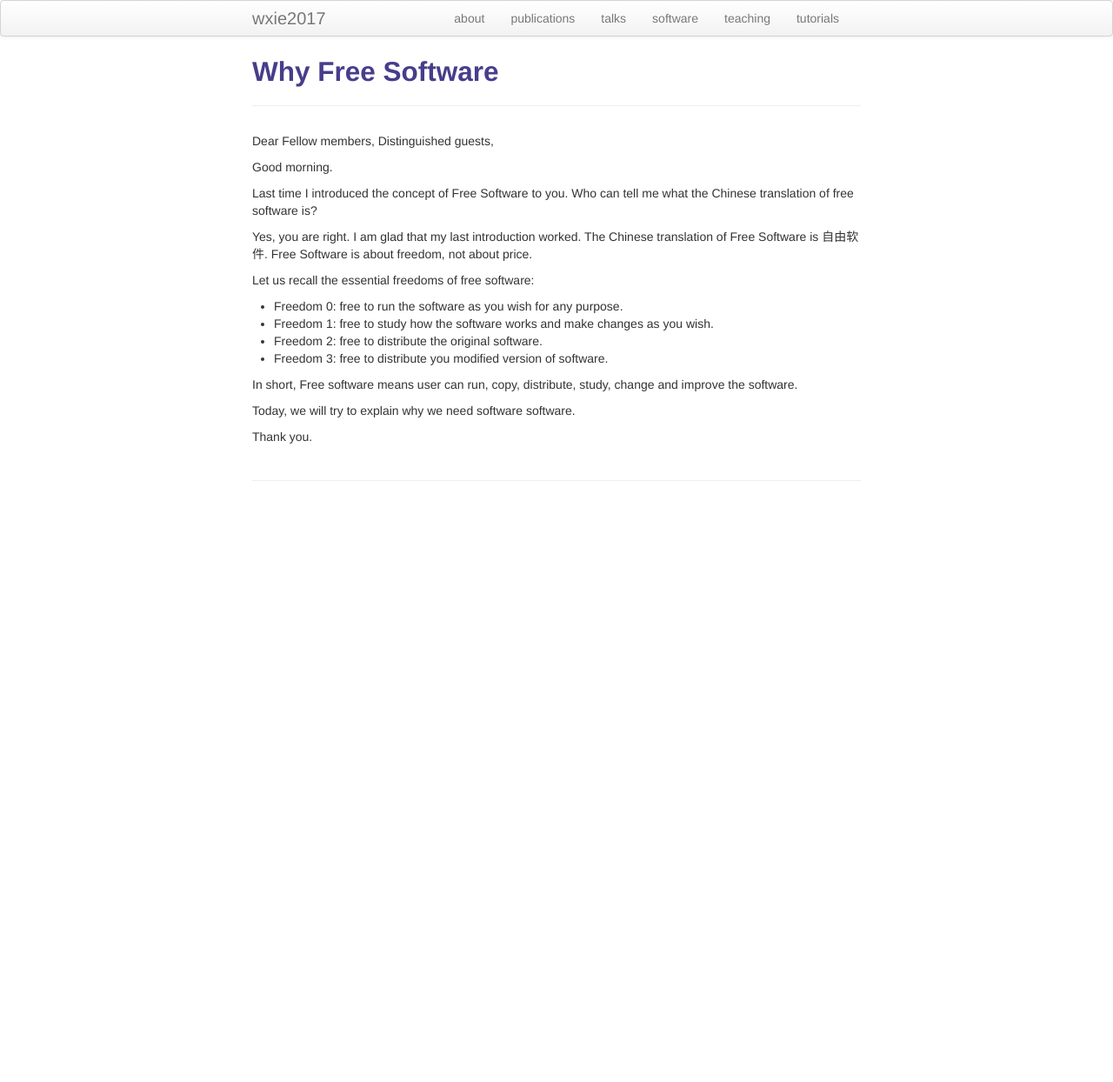
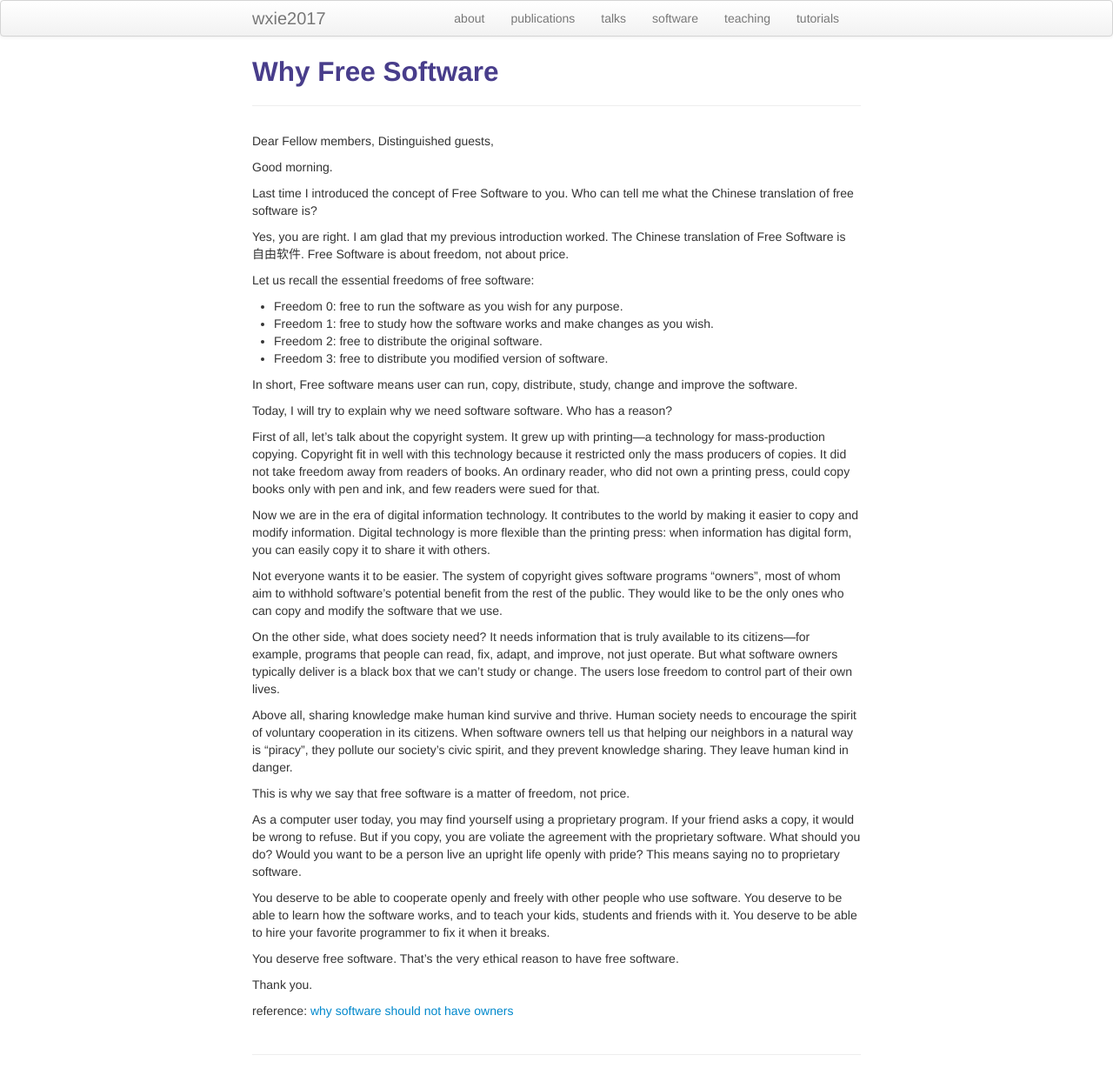
Before and after one commit to wxie2017/wxie2017.github.io, a Jekyll site: the page built from pages/speech/why_free_software.md, in a window 1280 px wide. Shown: the whole page at 87% size. Built offline with Jekyll 4.4.1, drawn with Linux system fonts in a browser that asks for light colours; before the commit the page ends 900 px from its top, so only the background shows below that.

Commit message:
finished the first draft based on rms - why software should not have
owners.

```diff
--- a/pages/speech/why_free_software.md
+++ b/pages/speech/why_free_software.md
@@ -10,10 +10,11 @@ Distinguished guests,
 
 Good morning.
 
-Last time I introduced the concept of Free Software to you. Who can tell me what the Chinese translation of free software is?
+Last time I introduced the concept of Free Software to you. Who can tell me what the Chinese
+translation of free software is?
 
-Yes, you are right. I am glad that my last introduction worked. The Chinese translation of Free Software is 自由软件.
-Free Software is about freedom, not about price.
+Yes, you are right. I am glad that my previous introduction worked. The Chinese translation
+of Free Software is 自由软件. Free Software is about freedom, not about price.
 
 Let us recall the essential freedoms of free software:
 
@@ -24,6 +25,46 @@ Let us recall the essential freedoms of free software:
 
 In short, Free software means user can run, copy, distribute, study, change and improve the software.
 
-Today, we will try to explain why we need software software.
+Today, I will try to explain why we need software software. Who has a reason?
+
+First of all, let's talk about the copyright system. It grew up with printing—a technology
+for mass-production copying. Copyright fit in well with this technology because it restricted
+only the mass producers of copies. It did not take freedom away from readers of books. An
+ordinary reader, who did not own a printing press, could copy books only with pen and ink,
+and few readers were sued for that.
+
+Now we are in the era of digital information technology. It contributes to the world by
+making it easier to copy and modify information. Digital technology is more flexible than
+the printing press: when information has digital form, you can easily copy it to share it
+with others.
+
+Not everyone wants it to be easier. The system of copyright gives software programs “owners”,
+most of whom aim to withhold software's potential benefit from the rest of the public. They
+would like to be the only ones who can copy and modify the software that we use.
+
+On the other side, what does society need? It needs information that is truly available to
+its citizens—for example, programs that people can read, fix, adapt, and improve, not just
+operate. But what software owners typically deliver is a black box that we can't study or
+change. The users lose freedom to control part of their own lives.
+
+Above all, sharing knowledge make human kind survive and thrive. Human society needs to
+encourage the spirit of voluntary cooperation in its citizens. When software owners tell us
+that helping our neighbors in a natural way is “piracy”, they pollute our society's civic
+spirit, and they prevent knowledge sharing. They leave human kind in danger.
+
+This is why we say that free software is a matter of freedom, not price.
+
+As a computer user today, you may find yourself using a proprietary program. If your friend asks
+a copy, it would be wrong to refuse. But if you copy, you are voliate the agreement with the
+proprietary software. What should you do? Would you want to be a person live an upright life
+openly with pride? This means saying no to proprietary software.
+
+You deserve to be able to cooperate openly and freely with other people who use software. You
+deserve to be able to learn how the software works, and to teach your kids, students and friends
+with it. You deserve to be able to hire your favorite programmer to fix it when it breaks.
+
+You deserve free software. That's the very ethical reason to have free software.
 
 Thank you.
+
+reference: [why software should not have owners](https://www.gnu.org/philosophy/why-free.html)
```
